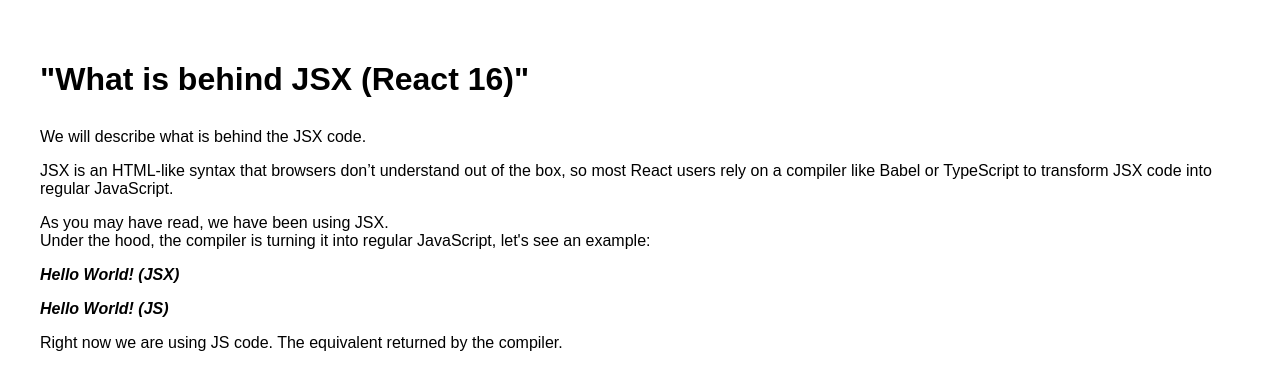
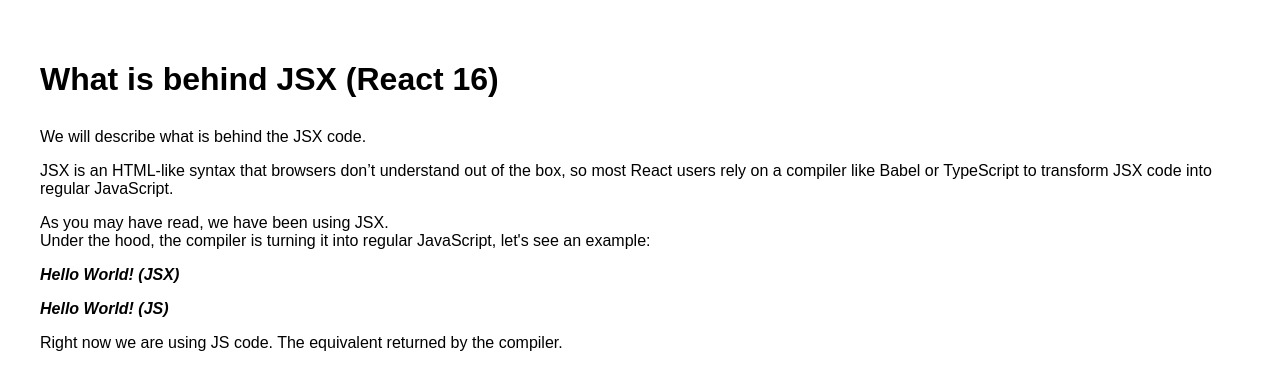
Before and after one commit to AlanWendorff/mini-genius-concept, a React (Create React App) app: page / in a window 1280 px wide. Shown: the top 390 px of the page. Built offline with nearby package versions, Linux system fonts and the light colour scheme.

Commit message:
Update App.tsx

```diff
--- a/src/App.tsx
+++ b/src/App.tsx
@@ -4,7 +4,7 @@
 
 const App = () => (
   <div className="container">
-    <h1>"What is behind JSX (React 16)"</h1>
+    <h1>What is behind JSX (React 16)</h1>
     <p>We will describe what is behind the JSX code.</p>
     <p>
       JSX is an HTML-like syntax that browsers don’t understand out of the box,
```
